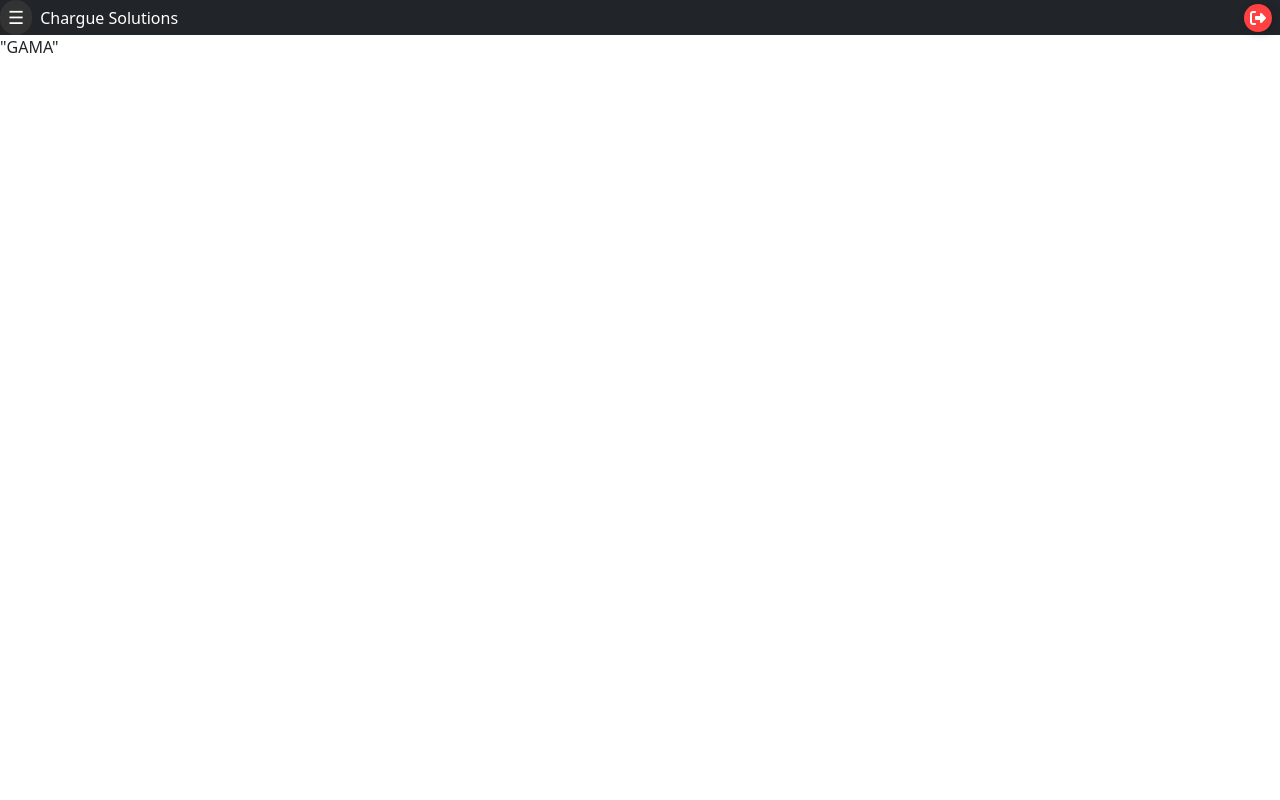
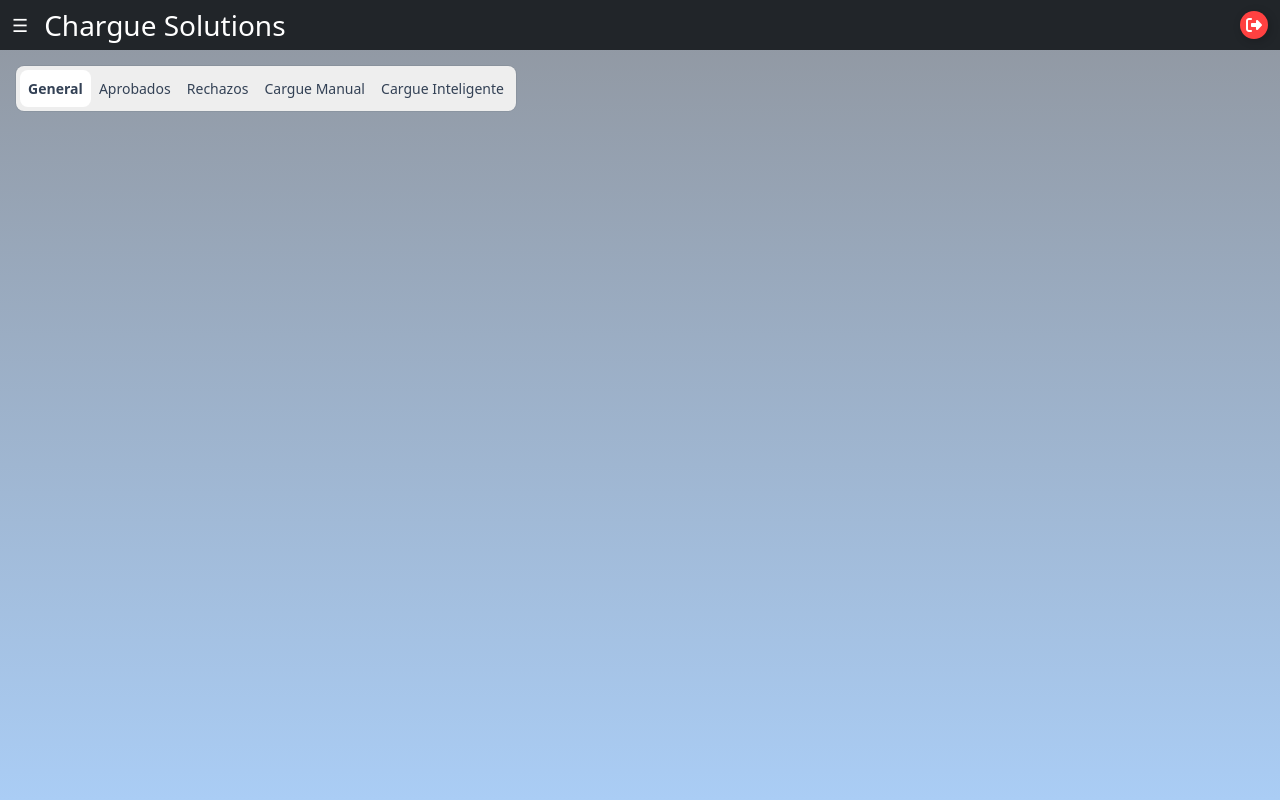
Before and after one commit to JP00L/Prueba, a Flask app: template templates/Dasboard_Vanti.html in a window 1280 px wide. Run offline with Flask 3, Linux system fonts and the light colour scheme; the template is opened without the code that fills it, so the values that code supplies are empty.

Commit message:
actulizaciones

```diff
--- a/Funciones_2.py
+++ b/Funciones_2.py
@@ -8,13 +8,19 @@ KEY = 'key.json'
 SPREADSHEET_ID = '1Fdw6tCFKXqZd2hMDBbztSmhmus3hSFTP7BEb9UkAdZA'
 LIST_REQUEST = {
     "empleado": {
-        "id": True,
+        "Type": None,
         "Sheet": "empleado!A:F"
     },
-    "MaquinaDeTrabajo": {
-        "id": True,
+    "VtMachine": {
+        "Type": None,
         "Sheet": "MaquinaDeTrabajo!A:E"
+    },
+    "Vanti": {
+        "Type": "Table",
+        "Sheet": "TableVanti!A:E"
     }
+
+
 }
 
 creds = service_account.Credentials.from_service_account_file(KEY, scopes=SCOPES)
@@ -30,18 +36,20 @@ def get_sheet_id(sheet_name):
             return sheet_item.get("properties", {}).get("sheetId")
     return None
 
-def Get_Rq(sheet_range, exclusions=None):
+def Get_Rq(sheet_range, exclusions=None,Table=None):
     try:
         result = sheet.values().get(spreadsheetId=SPREADSHEET_ID, range=sheet_range).execute()
         values = result.get('values', [])
         columnas = values[0]
 
         exclusions = exclusions.split(",") if exclusions else []
-
         lista = []
-        for datos in values[1:]:
-            item = {col: valor for col, valor in zip(columnas, datos) if col not in exclusions}
-            lista.append(item)
+        if Table is not None:
+            return values[0]
+        else:
+            for datos in values[1:]:
+                item = {col: valor for col, valor in zip(columnas, datos) if col not in exclusions}
+                lista.append(item)
 
         return lista
     except Exception as e:
@@ -152,9 +160,13 @@ def Funciones_Request(sesion, data=None):
 
                 if data:
                     if data.get("Type") == "Get":
-                        maquinas = Get_Rq(LIST_REQUEST[data["Sheet"]]["Sheet"])
-                        maquinas_filtradas = [d for d in maquinas if str(d.get("compania_id")) == str(sesion.get("compani_Id"))]
-                        lista["VtMachine"] = maquinas_filtradas
+                        Datos_Rq = Get_Rq(LIST_REQUEST[data["Sheet"]]["Sheet"])
+                        Datos_Rq_filtradas = [d for d in Datos_Rq if str(d.get("compania_id")) == str(sesion.get("compani_Id"))]
+                        if LIST_REQUEST[data["Sheet"]]["Type"] =="Table":
+                            Table_Th= Datos_Rq = Get_Rq(LIST_REQUEST[data["Sheet"]]["Sheet"],Table=True)
+                            lista["Tabla"]={"Th":Table_Th,"Tr":Datos_Rq_filtradas}
+                        else:
+                            lista[data["Sheet"]] = Datos_Rq_filtradas
                         # lista.append({"VtMachine": maquinas_filtradas})
 
                     elif data.get("Type") == "input":
--- a/__init__.py
+++ b/__init__.py
@@ -51,18 +51,23 @@ def index():
         datos = Funciones_Request(session)
         if datos =="Usuario Deshabilitado" or datos =="Usuario Infringió, Los Parámetros Establecidos, Usuario Inhabilitado":
             return render_template('login.html', error=datos)
+
         return render_template("index1.html", datos=datos)
     return render_template('login.html')
 
 #>Maquinas
-@app.route('/Maquinas_De_Procesamiento', methods=['GET', 'POST'])
-def Maquinas_De_Procesamiento():
+@app.route('/VtMachine', methods=['GET', 'POST'])
+def VtMachine():
     if 'loggedin' in session and session['loggedin']:
-        datos = Funciones_Request(session,{"Sheet": "MaquinaDeTrabajo","Type": "Get",})
+        datos = Funciones_Request(session,{"Sheet": "VtMachine","Type": "Get",})
         if datos =="Usuario Deshabilitado" or datos =="Usuario Infringió, Los Parámetros Establecidos, Usuario Inhabilitado":
             return render_template('login.html', error=datos)
+        print(datos)
         return render_template("Maquinas_De_Procesamiento.html", datos=datos)
     return render_template('login.html')
+
+
+
 @app.route('/update_machine/<int:machine_id>', methods=['POST'])
 def update_machine(machine_id):
     print("Form Data:", request.form)
@@ -75,9 +80,14 @@ def update_machine(machine_id):
     # return redirect(url_for('index'))
 
 #>Tablas
-@app.route('/Dasboard_Vanti', methods=['GET', 'POST'])
-def Dasboard_Vanti():
-    return render_template("Dasboard_Vanti.html")
+@app.route('/Dasboard', methods=['GET', 'POST'])
+def Dasboard():
+    if 'loggedin' in session and session['loggedin']:
+        datos = Funciones_Request(session,{"Sheet": "Vanti","Type": "Get",})
+        if datos =="Usuario Deshabilitado" or datos =="Usuario Infringió, Los Parámetros Establecidos, Usuario Inhabilitado":
+            return render_template('login.html', error=datos)
+        return render_template("Dasboard_Vanti.html", datos=datos)
+    return render_template('login.html')
 
 
 
--- a/static/Index1.css
+++ b/static/Index1.css
@@ -2,7 +2,7 @@ body {
   margin: 0;
   padding: 0;
   font-family: Arial, sans-serif;
-  /* background: linear-gradient(#43464a, #aacdf5); */
+  background: linear-gradient(#90969f, #aacdf5);
   color: #000000;
   display: flex;
   flex-direction: column;
@@ -10,7 +10,7 @@ body {
 }
 
 .toggle-button {
-  background-color: #333;
+  background-color: #00000000;
   color: #fff;
   border: none;
   padding: 10px;
@@ -24,10 +24,10 @@ body {
 
 .divider {
   border: none; /* Elimina el borde predeterminado */
-  height: 2px; /* Ajusta el grosor de la línea */
+  height: 3px; /* Ajusta el grosor de la línea */
   background-color: white; /* Color de la línea */
   width: 100%; /* Asegura que la línea ocupe todo el ancho del contenedor */
-  margin: 1px 0px; /* Espaciado arriba y abajo de la línea */
+  margin: 1px 1px; /* Espaciado arriba y abajo de la línea */
 }
 
 #Name_Compani {
@@ -233,5 +233,49 @@ body {
 }
 
 .content.expanded {
-  margin-left: 250px; /* Ajusta el margen cuando el sidebar está visible */
+  margin-left: 230px; /* Ajusta el margen cuando el sidebar está visible */
 }
+
+
+
+
+/* Botones Tabla Vanti */
+
+.radio-inputs {
+  position: relative;
+  display: flex;
+  flex-wrap: wrap;
+  border-radius: 0.5rem;
+  background-color: #EEE;
+  box-sizing: border-box;
+  box-shadow: 0 0 0px 1px rgba(0, 0, 0, 0.06);
+  padding: 0.25rem;
+  width: 500px;
+  font-size: 14px;
+}
+
+.radio-inputs .radio {
+  flex: 1 1 auto;
+  text-align: center;
+}
+
+.radio-inputs .radio input {
+  display: none;
+}
+
+.radio-inputs .radio .name {
+  display: flex;
+  cursor: pointer;
+  align-items: center;
+  justify-content: center;
+  border-radius: 0.5rem;
+  border: none;
+  padding: .5rem 0;
+  color: rgba(51, 65, 85, 1);
+  transition: all .15s ease-in-out;
+}
+
+.radio-inputs .radio input:checked + .name {
+  background-color: #fff;
+  font-weight: 600;
+}
--- a/templates/Dasboard_Vanti.html
+++ b/templates/Dasboard_Vanti.html
@@ -1,5 +1,29 @@
 {% extends 'index1.html' %}
 {% block body %}
 
-"GAMA"
+<div class="w-100 p-3 text-white">
+    <div class="radio-inputs">
+        <label class="radio">
+          <input type="radio" name="radio" checked="">
+          <span class="name">General</span>
+        </label>
+        <label class="radio">
+          <input type="radio" name="radio">
+          <span class="name">Aprobados</span>
+        </label>
+        <label class="radio">
+          <input type="radio" name="radio">
+          <span class="name">Rechazos</span>
+        </label>
+        <label class="radio">
+            <input type="radio" name="radio">
+            <span class="name">Cargue Manual</span>
+        </label>
+        <label class="radio">
+            <input type="radio" name="radio">
+            <span class="name">Cargue Inteligente</span>
+        </label>
+    </div>
+
+
 {% endblock %}
--- a/templates/index1.html
+++ b/templates/index1.html
@@ -15,11 +15,10 @@
 
   <body>
     <div
-      class="text-bg-dark p-0 d-flex align-items-center justify-content-between"
-    >
+      class="text-bg-dark p-1 d-flex align-items-center justify-content-between">
       <div class="d-flex align-items-center">
         <button id="toggle-button" class="toggle-button p-1 px-2">☰</button>
-        <span class="me-3 mb-0 ms-2 fs-6">Chargue Solutions</span>
+        <span class="me-3 mb-0 ms-2 fs-3">Chargue Solutions</span>
       </div>
       <div class="d-flex pe-2 align-items-center">
         <button class="Btn_Logout" id="logoutButton">
@@ -41,11 +40,11 @@
             <a href="" id="Services" class="fs-6 fw-bold">Cargue Vanti</a>
             <ul class="sublist">
               <li>
-                <a href="/Maquinas_De_Procesamiento" class="loader-trigger"
+                <a href="/VtMachine" class="loader-trigger"
                   >Maquinas De Procesamiento</a
                 >
               </li>
-              <li><a href="/Dasboard_Vanti">Dasboard Vanti</a></li>
+              <li><a href="/Dasboard"  class="loader-trigger">Dasboard Vanti</a></li>
             </ul>
           </li>
           <li>
```
Also changed, not shown: static/Js/Index1.js (line endings or trailing spaces).
